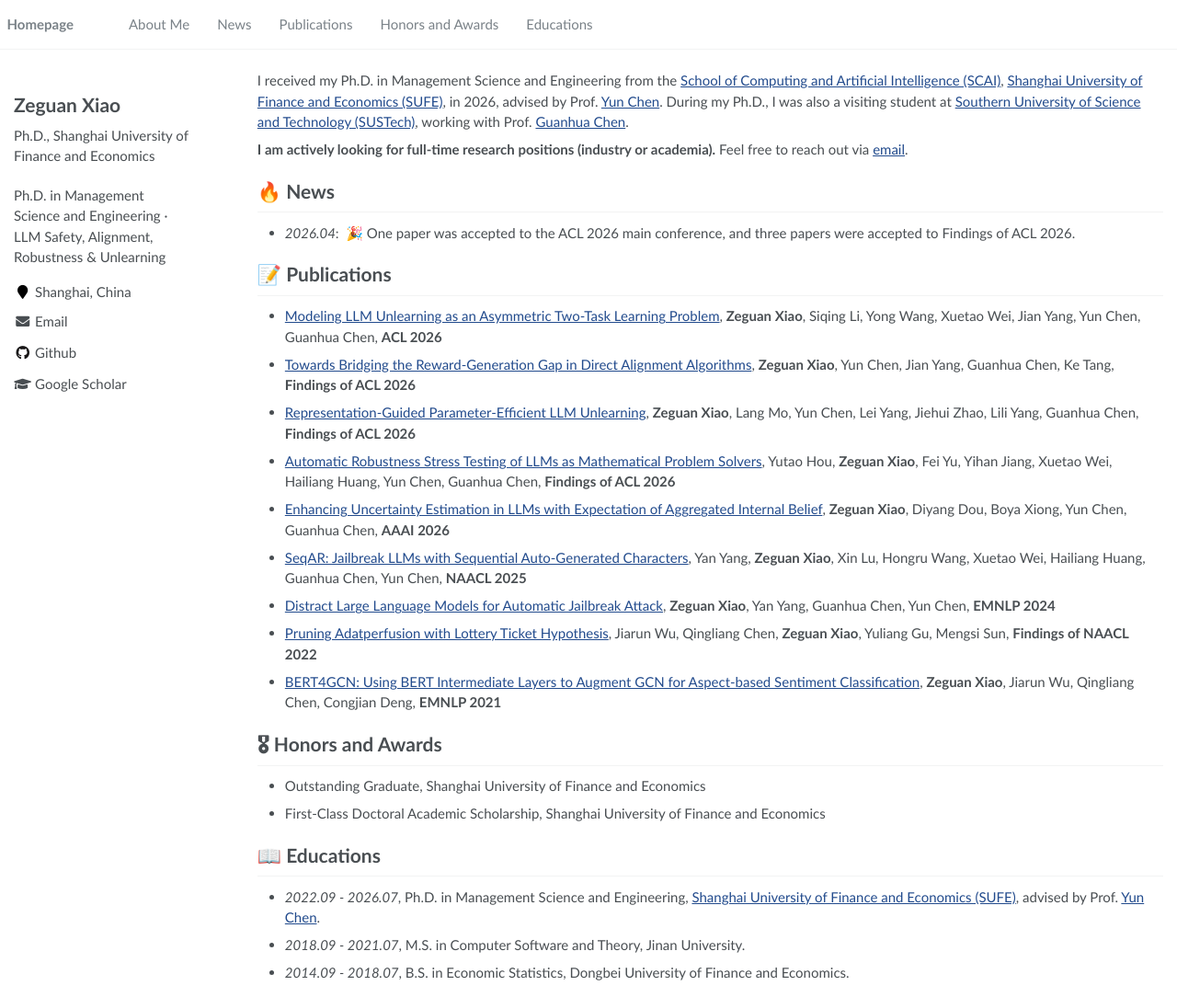
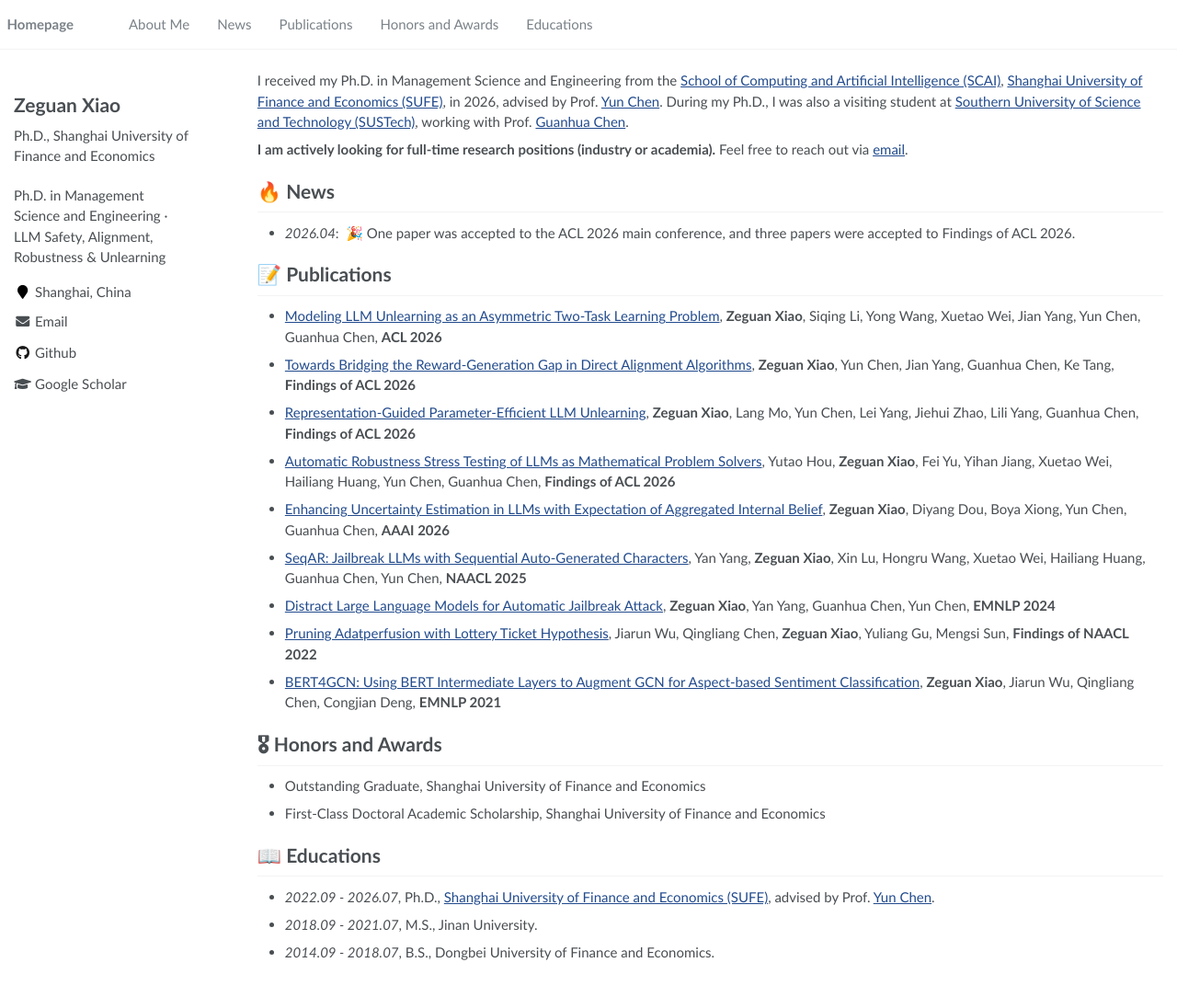
Before and after one commit to ZeguanXiao/ZeguanXiao.github.io, a Jekyll site: the page built from _pages/about.md, in a window 1280 px wide and 1084 px high. Shown: the whole window at 92% size. Built offline with Jekyll 4.4.1, drawn with Linux system fonts in a browser that asks for light colours.

Commit message:
Drop majors from the education list.
Keep degree, school, and advisor, without the field of study.

Co-authored-by: Cursor <cursoragent@cursor.com>

```diff
--- a/_pages/about.md
+++ b/_pages/about.md
@@ -38,6 +38,6 @@ I received my Ph.D. in Management Science and Engineering from the [School of Co
 
 
 <h1 id="educations">📖 Educations</h1>
-- *2022.09 - 2026.07*, Ph.D. in Management Science and Engineering, [Shanghai University of Finance and Economics (SUFE)](https://www.sufe.edu.cn/), advised by Prof. [Yun Chen](https://yunc.me/).
-- *2018.09 - 2021.07*, M.S. in Computer Software and Theory, Jinan University.
-- *2014.09 - 2018.07*, B.S. in Economic Statistics, Dongbei University of Finance and Economics.
+- *2022.09 - 2026.07*, Ph.D., [Shanghai University of Finance and Economics (SUFE)](https://www.sufe.edu.cn/), advised by Prof. [Yun Chen](https://yunc.me/).
+- *2018.09 - 2021.07*, M.S., Jinan University.
+- *2014.09 - 2018.07*, B.S., Dongbei University of Finance and Economics.
```
